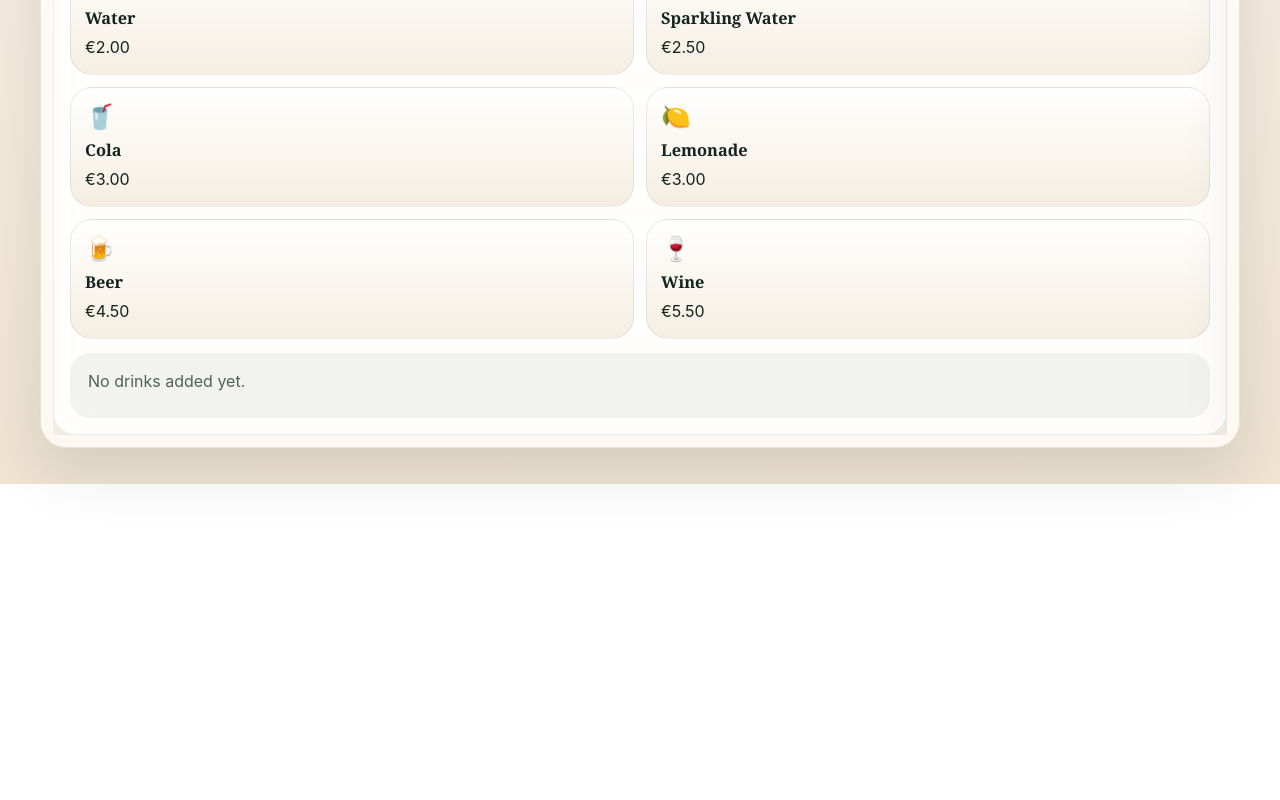
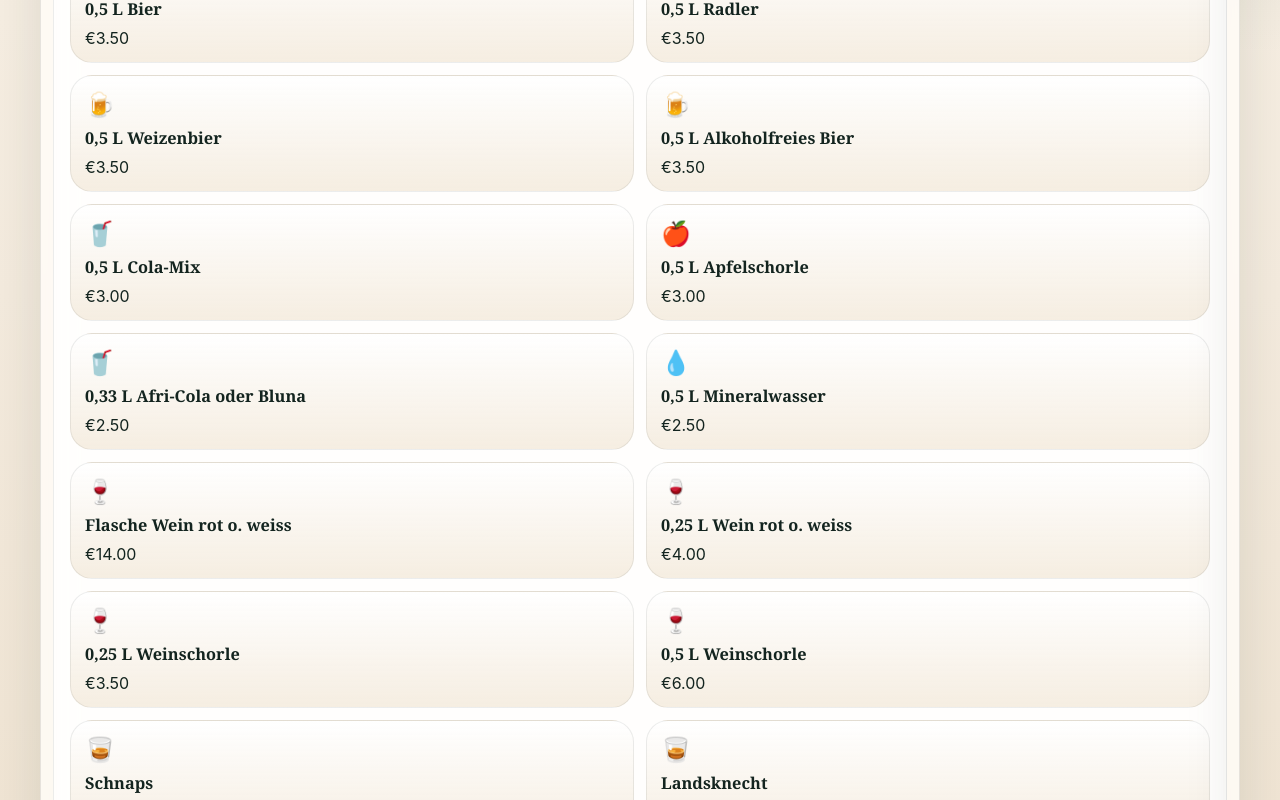
Before and after one commit to danielrieger-lab/dorffest, a React (Vite) app: page / in a window 1280 px wide. Shown: the part 540-1340 px from the top of the page. Before the commit the page ends 1024 px from the top, so only its background shows below. Built offline with nearby package versions, Linux system fonts and the light colour scheme.

Commit message:
Update drink tiles and enforce 2-column grid

```diff
--- a/src/App.tsx
+++ b/src/App.tsx
@@ -38,12 +38,20 @@ const STORAGE_KEY = 'dorffest:state';
 const currencyFormatter = new Intl.NumberFormat(undefined, { style: 'currency', currency: 'EUR' });
 
 const drinkTiles: Tile[] = [
-  { id: 'water', name: 'Water', price: 2, icon: '💧' },
-  { id: 'sparkling-water', name: 'Sparkling Water', price: 2.5, icon: '🫧' },
-  { id: 'cola', name: 'Cola', price: 3, icon: '🥤' },
-  { id: 'lemonade', name: 'Lemonade', price: 3, icon: '🍋' },
-  { id: 'beer', name: 'Beer', price: 4.5, icon: '🍺' },
-  { id: 'wine', name: 'Wine', price: 5.5, icon: '🍷' }
+  { id: 'bier-05', name: '0,5 L Bier', price: 3.5, icon: '🍺' },
+  { id: 'radler-05', name: '0,5 L Radler', price: 3.5, icon: '🍺' },
+  { id: 'weizen-05', name: '0,5 L Weizenbier', price: 3.5, icon: '🍺' },
+  { id: 'alkfrei-bier-05', name: '0,5 L Alkoholfreies Bier', price: 3.5, icon: '🍺' },
+  { id: 'cola-mix-05', name: '0,5 L Cola-Mix', price: 3, icon: '🥤' },
+  { id: 'apfelschorle-05', name: '0,5 L Apfelschorle', price: 3, icon: '🍎' },
+  { id: 'afri-bluna-033', name: '0,33 L Afri-Cola oder Bluna', price: 2.5, icon: '🥤' },
+  { id: 'wasser-05', name: '0,5 L Mineralwasser', price: 2.5, icon: '💧' },
+  { id: 'wein-flasche', name: 'Flasche Wein rot o. weiss', price: 14, icon: '🍷' },
+  { id: 'wein-025', name: '0,25 L Wein rot o. weiss', price: 4, icon: '🍷' },
+  { id: 'weinschorle-025', name: '0,25 L Weinschorle', price: 3.5, icon: '🍷' },
+  { id: 'weinschorle-05', name: '0,5 L Weinschorle', price: 6, icon: '🍷' },
+  { id: 'schnaps', name: 'Schnaps', price: 2.5, icon: '🥃' },
+  { id: 'landsknecht', name: 'Landsknecht', price: 3, icon: '🥃' }
 ];
 
 const foodTiles: Tile[] = [
--- a/src/styles.css
+++ b/src/styles.css
@@ -318,6 +318,10 @@ button:hover {
   .guest-grid,
   .split-summary-grid {
     grid-template-columns: 1fr;
+  }
+
+  .tile-grid {
+    grid-template-columns: repeat(2, minmax(0, 1fr));
   }
 
   .panel {
```
